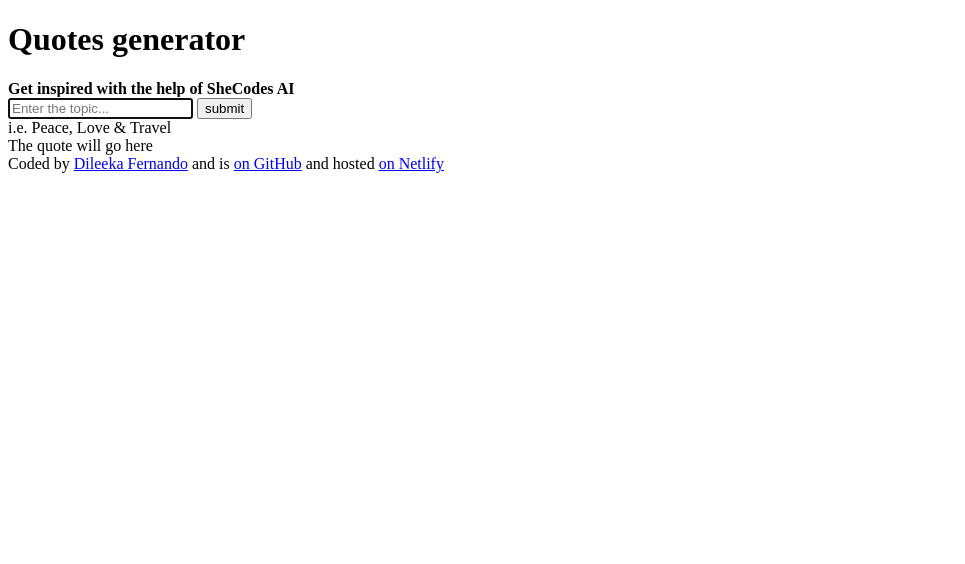
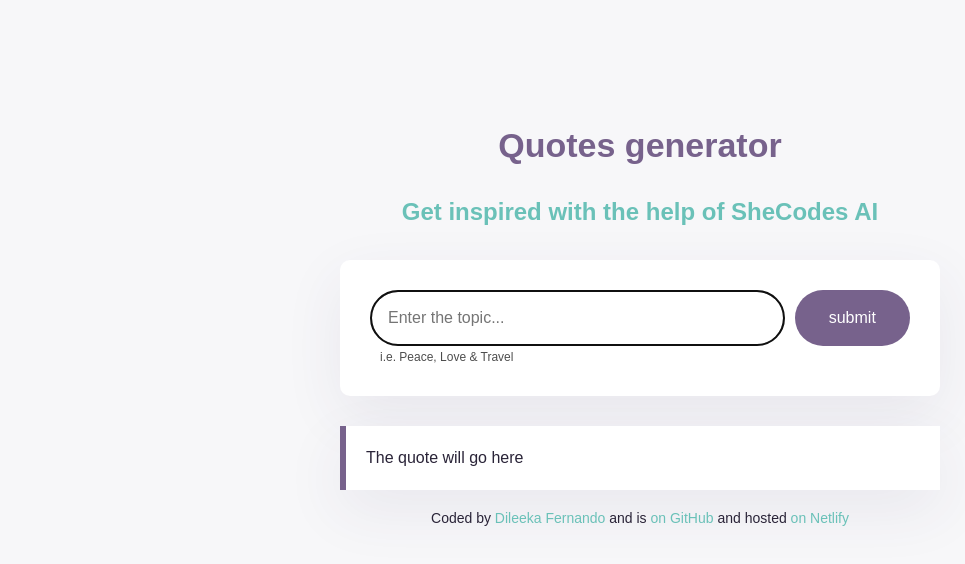
Before and after one commit to dfernando8/motivational-quotes-generator, a plain HTML site: page index.html in a window 1280 px wide. Shown: the whole page, without its empty margins (0-965 px from the left). Drawn offline with Linux system fonts and the light colour scheme.

Commit message:
added styling to the project

```diff
--- a/index.html
+++ b/index.html
@@ -8,25 +8,27 @@
     <title>AI Quotes Generator</title>
   </head>
   <body>
+    <div class="container">
       <header>
         <h1>Quotes generator</h1>
-      <strong>Get inspired with the help of SheCodes AI</strong>
+        <h2>Get inspired with the help of SheCodes AI</h2>
       </header>
       <main>
+        <div class="form-container">
           <form class="quotes-generator-form">
             <input
               type="text"
-          class="input-bar"
-          id="user-input"
+              class="instruction"
+              id="user-instruction"
               placeholder="Enter the topic..."
               autofocus
               autocomplete="off"
               required
             />
-        <input type="submit" value="submit" class="search" />
+            <input type="submit" value="submit" class="submit-button" />
+          </form>
           <div class="hint" id="hint">i.e. Peace, Love & Travel</div>
-      </form>
-
+        </div>
         <div class="quote" id="quote">The quote will go here</div>
       </main>
 
@@ -46,6 +48,7 @@
           >on Netlify</a
         >
       </footer>
+    </div>
     <script src="src/index.js"></script>
   </body>
 </html>
--- a/src/styles.css
+++ b/src/styles.css
@@ -0,0 +1,108 @@
+:root {
+  --main-color: #77628c;
+  --secondary-color: #6ac1b8;
+  --text-color: #2a2438;
+}
+
+body {
+  background: rgba(219, 216, 227, 0.2);
+  font-family: "Rubik", sans-serif;
+}
+
+.container {
+  margin: 120px auto;
+  max-width: 600px;
+}
+
+a {
+  text-decoration: none;
+  color: var(--secondary-color);
+}
+
+a:hover {
+  color: var(--main-color);
+}
+
+header {
+  margin-bottom: 30px;
+}
+
+h1 {
+  font-weight: 800;
+  font-size: 34px;
+  line-height: 1.5;
+  color: var(--main-color);
+  text-align: center;
+}
+
+h2 {
+  font-weight: 600;
+  font-size: 24px;
+  line-height: 1.5;
+  color: var(--secondary-color);
+  margin: 10px auto;
+  text-align: center;
+}
+
+.form-container {
+  padding: 30px;
+  background: #ffffff;
+  border-radius: 10px;
+  box-shadow: 0px 20px 60px rgba(65, 50, 100, 0.08);
+  margin-bottom: 30px;
+}
+
+form {
+  display: flex;
+}
+
+.instruction {
+  padding: 16px;
+  border: 2px solid rgba(0, 0, 0, 0.5);
+  width: 80%;
+  font-size: 16px;
+  border-radius: 50px;
+  line-height: 20px;
+  color: var(--text-color);
+}
+
+.submit-button {
+  margin-left: 10px;
+  background: var(--main-color);
+  color: #ffffff;
+  border: none;
+  border-radius: 50px;
+  font-size: 16px;
+  padding: 14px 24px;
+  width: 125px;
+}
+
+.submit-button:hover {
+  background: var(--secondary-color);
+  transition: all 30ms ease-in-out;
+  cursor: pointer;
+}
+
+.hint {
+  font-size: 12px;
+  line-height: 1.5;
+  margin: 2px 0 0 10px;
+  opacity: 0.7;
+}
+
+.quote {
+  font-size: 16px;
+  background: #ffffff;
+  color: var(--text-color);
+  box-shadow: 0px 20px 60px rgba(65, 50, 100, 0.08);
+  padding: 20px;
+  line-height: 1.5;
+  border-left: 6px solid var(--main-color);
+}
+
+footer {
+  text-align: center;
+  font-size: 14px;
+  margin-top: 20px;
+  color: var(--text-color);
+}
```
Lines whose indentation alone changed are shown as unchanged.
